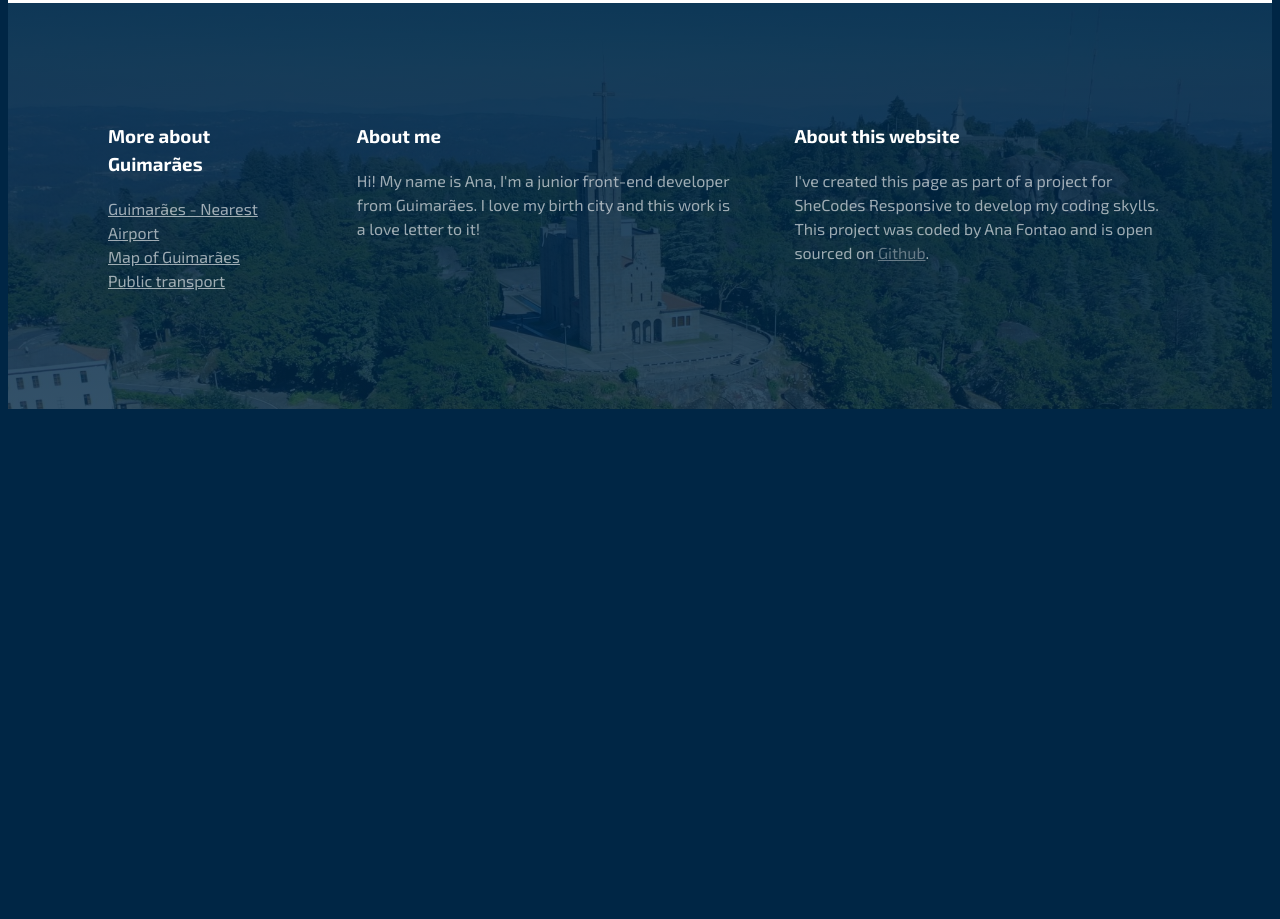
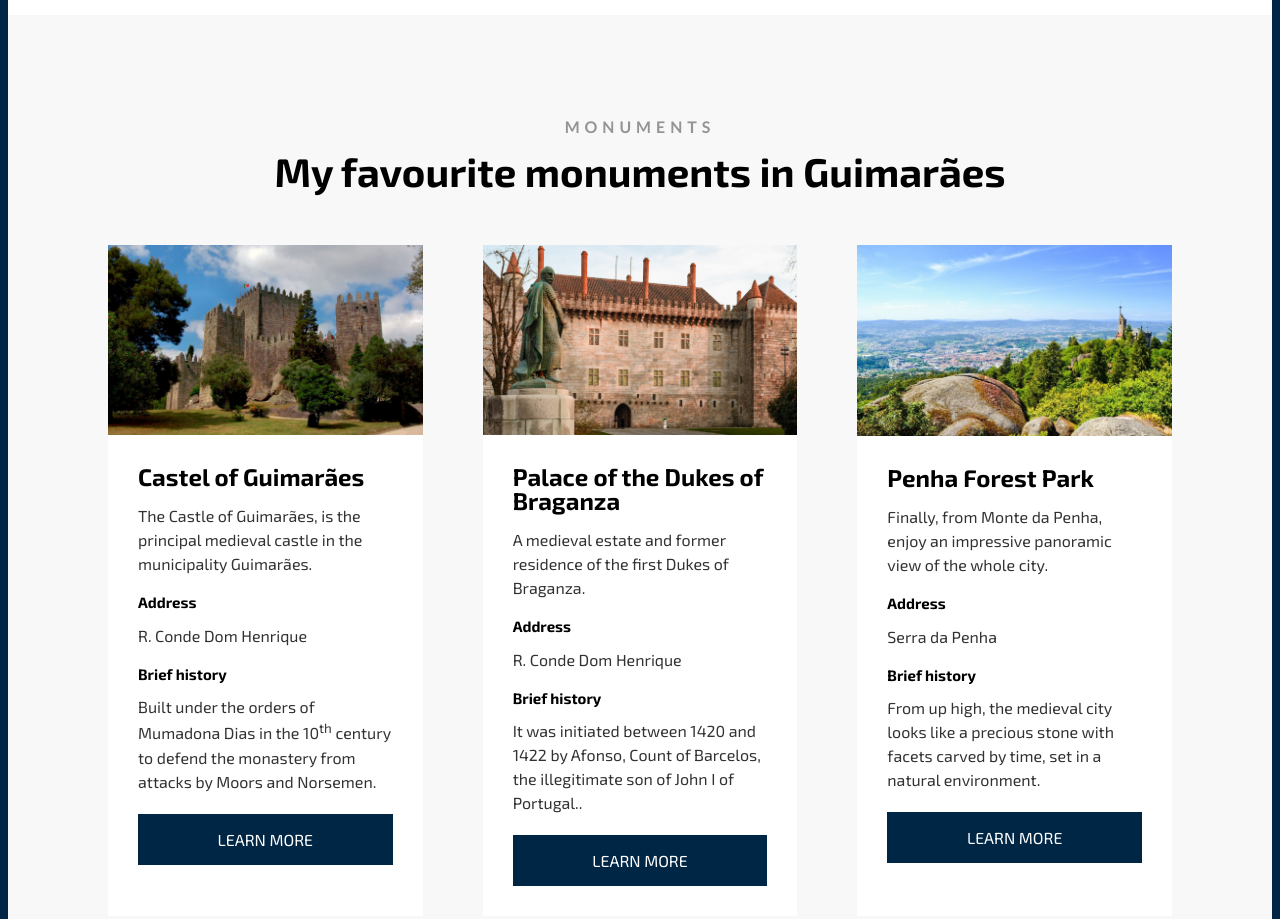
Before and after one commit to aifontao/guimaraes-project, a plain HTML site: page index.html in a window 1280 px wide. Shown: the part 1112-2031 px from the top of the page. Before the commit the page ends 1529 px from the top, so only its background shows below. Drawn offline with Linux system fonts and the light colour scheme.

Commit message:
Added monument's cards to the page

```diff
--- a/index.html
+++ b/index.html
@@ -30,8 +30,8 @@
         <section class="grid grid-2-columns">
           <div>
             <img
-              src="images/paco-duques-braganca.jpg"
-              alt="Guimaraes Castel"
+              src="images/Guimaraes-Largo-Republica-do-Brasil.jpg"
+              alt="Largo Republica do Brasil"
               class="img-responsive"
             />
           </div>
@@ -60,6 +60,100 @@
             </p>
           </div>
         </section>
+        <section class="secondary">
+          <h2 class="text-center">Monuments</h2>
+          <h3 class="text-center">My favourite monuments in Guimarães</h3>
+          <div class="grid grid-3-columns">
+            <div class="card">
+              <div class="card-header">
+                <img
+                  src="images/monuments/guimaraes-castel.jpg"
+                  alt=""
+                  class="img-responsive"
+                />
+              </div>
+              <div class="card-body">
+                <h4>Castel of Guimarães</h4>
+                <p>
+                  The Castle of Guimarães, is the principal medieval castle in
+                  the municipality Guimarães.
+                </p>
+                <h5>Address</h5>
+                <p>R. Conde Dom Henrique</p>
+                <h5>Brief history</h5>
+                <p>
+                  Built under the orders of Mumadona Dias in the 10<sup>th</sup>
+                  century to defend the monastery from attacks by Moors and
+                  Norsemen.
+                </p>
+                <a
+                  href="https://culturaportugal.gov.pt/en/conhecer/places/_drcnorte/castelo-de-guimaraes/"
+                  target="_blank"
+                  class="btn"
+                  >Learn more</a
+                >
+              </div>
+            </div>
+            <div class="card">
+              <div class="card-header">
+                <img
+                  src="images/monuments/paco-duques-braganca.jpg"
+                  alt=""
+                  class="img-responsive"
+                />
+              </div>
+              <div class="card-body">
+                <h4>Palace of the Dukes of Braganza</h4>
+                <p>
+                  A medieval estate and former residence of the first Dukes of
+                  Braganza.
+                </p>
+                <h5>Address</h5>
+                <p>R. Conde Dom Henrique</p>
+                <h5>Brief history</h5>
+                <p>
+                  It was initiated between 1420 and 1422 by Afonso, Count of
+                  Barcelos, the illegitimate son of John I of Portugal..
+                </p>
+                <a
+                  href="https://www.visitguimaraes.travel/descobrir-guimaraes/museus-e-sitios-arqueologicos/geo_artigo-94/paco-dos-duques-de-braganca"
+                  target="_blank"
+                  class="btn"
+                  >Learn more</a
+                >
+              </div>
+            </div>
+            <div class="card">
+              <div class="card-header">
+                <img
+                  src="images/monuments/penha.jpg"
+                  alt=""
+                  class="img-responsive"
+                />
+              </div>
+              <div class="card-body">
+                <h4>Penha Forest Park</h4>
+                <p>
+                  Finally, from Monte da Penha, enjoy an impressive panoramic
+                  view of the whole city.
+                </p>
+                <h5>Address</h5>
+                <p>Serra da Penha</p>
+                <h5>Brief history</h5>
+                <p>
+                  From up high, the medieval city looks like a precious stone
+                  with facets carved by time, set in a natural environment.
+                </p>
+                <a
+                  href="https://www.visitguimaraes.travel/descobrir-guimaraes/fora-do-centro-urbano/montanha-da-penha"
+                  target="_blank"
+                  class="btn"
+                  >Learn more</a
+                >
+              </div>
+            </div>
+          </div>
+        </section>
       </main>
       <footer>
         <section class="grid grid-3-columns-with-first-narrow">
@@ -83,6 +177,11 @@
               <li>
                 <a href="https://guimabus.pt/" target="_blank"
                   >Public transport</a
+                >
+              </li>
+              <li>
+                <a href="https://www.visitguimaraes.travel/" target="_blank"
+                  >Guimarães Tourism</a
                 >
               </li>
             </ul>
--- a/src/styles.css
+++ b/src/styles.css
@@ -2,6 +2,7 @@
   --title-font-family: "Poppins", sans-serif;
   --subtitle-font-family: "Lato", sans-serif;
   --main-font-family: "Exo 2", sans-serif;
+  --background-color: #002645;
 }
 
 .container {
@@ -16,17 +17,43 @@
 .grid-2-columns {
   grid-template-columns: repeat(2, 1fr);
 }
+.grid-3-columns {
+  grid-template-columns: repeat(3, 1fr);
+}
 .grid-3-columns-with-first-narrow {
   grid-template-columns: 1fr repeat(2, 2fr);
 }
+
+.card {
+  background-color: white;
+  margin: 30px 0;
+}
+.card-body {
+  padding: 30px;
+}
+
+.btn {
+  background-color: var(--background-color);
+  color: white;
+  display: block;
+  margin-top: 20px;
+  padding: 16px;
+  text-align: center;
+  text-decoration: none;
+  text-transform: uppercase;
+}
+
 section {
   margin: 0 auto;
   max-width: 1200px;
   padding: 100px;
 }
+section.secondary {
+  background-color: #f8f8f8;
+}
 
 body {
-  background-color: #002645;
+  background-color: var(--background-color);
   font-family: var(--main-font-family);
 }
 
@@ -35,6 +62,10 @@ h1 {
 }
 h2 {
   font-family: var(--subtitle-font-family);
+}
+
+.text-center {
+  text-align: center;
 }
 
 header {
@@ -70,15 +101,13 @@ header a {
   text-decoration: none;
   text-transform: uppercase;
 }
+header a:hover {
+  opacity: 100%;
+}
 
 main {
   background-color: white;
 }
-
-.img-responsive {
-  max-width: 100%;
-}
-
 main h2 {
   font-size: 16px;
   font-weight: 700;
@@ -88,13 +117,23 @@ main h2 {
   opacity: 0.4;
   text-transform: uppercase;
 }
-
 main h3 {
   font-size: 40px;
   font-weight: 700;
-  margin: 0 0 8px;
+  margin: 0 0 20px;
 }
-
+main h4 {
+  font-weight: 700;
+  font-size: 24px;
+  line-height: 1;
+  margin: 0 0 15px;
+}
+main h5 {
+  font-weight: 700;
+  font-size: 15px;
+  line-height: 1.5;
+  margin: 15px 0 10px;
+}
 main p {
   font-size: 16px;
   font-weight: 400;
@@ -103,20 +142,23 @@ main p {
   margin: 0;
 }
 
+.img-responsive {
+  max-width: 100%;
+  display: block;
+}
+
 footer {
   background-image: linear-gradient(rgba(0, 38, 69, 0.9), rgba(0, 38, 69, 0.8)),
-    url(../images/penha.jpg);
+    url(../images/penha-footer.jpg);
   background-repeat: no-repeat;
   background-size: cover;
   color: white;
   font-size: 16px;
   line-height: 1.5;
 }
-
 footer ul {
   padding: 0;
 }
-
 footer li {
   list-style: none;
 }
@@ -125,13 +167,8 @@ footer a {
   color: white;
   opacity: 0.6;
 }
-
 footer p {
   opacity: 0.6;
-}
-
-header a:hover {
-  opacity: 100%;
 }
 
 @media (max-width: 960px) {
@@ -152,14 +189,13 @@ header a:hover {
     font-size: 14px;
     padding: 15px 20px;
   }
+
   .grid {
     grid-template-columns: 1fr;
     grid-gap: 30px;
   }
+
   section {
     padding: 30px;
   }
-  .img-responsive {
-    display: none;
-  }
 }
```
Also changed, not shown: images/Guimaraes-Largo-Republica-do-Brasil.jpg (added), images/monuments/guimaraes-castel.jpg (added), images/monuments/paco-duques-braganca.jpg (renamed from images/paco-duques-braganca.jpg), images/monuments/penha.jpg (added), images/penha-footer.jpg (renamed from images/penha.jpg).
